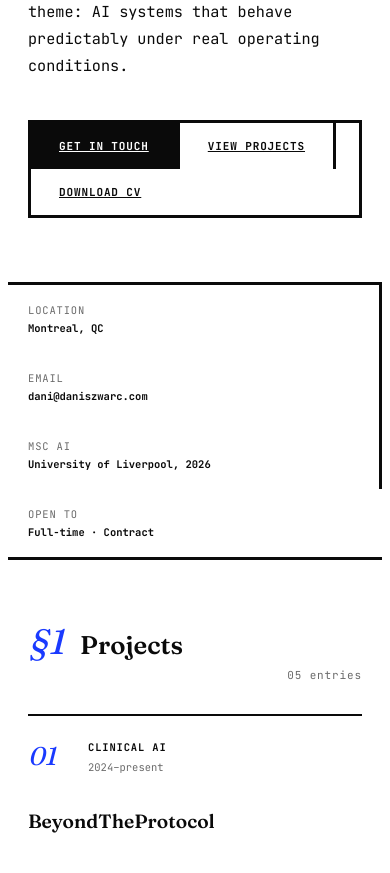
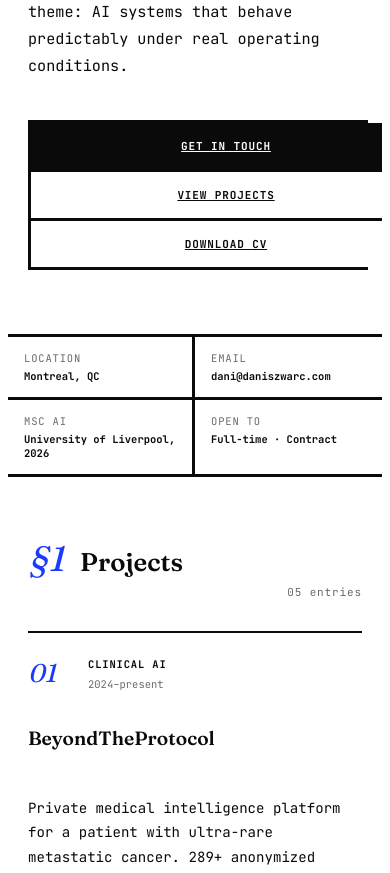
Before and after one commit to daniszwarc/portfolio, a Next.js app: page / in a window 390 px wide. Shown: the part 1040-1913 px from the top of the page. Built offline with nearby package versions, Linux system fonts and the light colour scheme.

Commit message:
fix: mobile CTA buttons and meta strip layout

```diff
--- a/app/Alt.module.css
+++ b/app/Alt.module.css
@@ -209,6 +209,24 @@
   border-right: none;
 }
 
+@media (max-width: 480px) {
+  .ctas {
+    flex-direction: column;
+    width: 100%;
+  }
+
+  .cta {
+    width: 100%;
+    text-align: center;
+    border-right: none;
+    border-bottom: 3px solid var(--line);
+  }
+
+  .cta:last-child {
+    border-bottom: none;
+  }
+}
+
 .primary {
   background: var(--ink);
   color: var(--white);
@@ -266,6 +284,27 @@
 
 .metaItem:last-child {
   border-right: none;
+}
+
+@media (max-width: 480px) {
+  .meta {
+    display: grid;
+    grid-template-columns: 1fr 1fr;
+  }
+
+  .metaItem {
+    padding: 14px 16px;
+    border-right: 3px solid var(--line);
+    border-bottom: 3px solid var(--line);
+  }
+
+  .metaItem:nth-child(2n) {
+    border-right: none;
+  }
+
+  .metaItem:nth-last-child(-n + 2) {
+    border-bottom: none;
+  }
 }
 
 .metaLabel {
```
Also changed, not shown: 1 other file (tests, documents, lock files or other folders).
